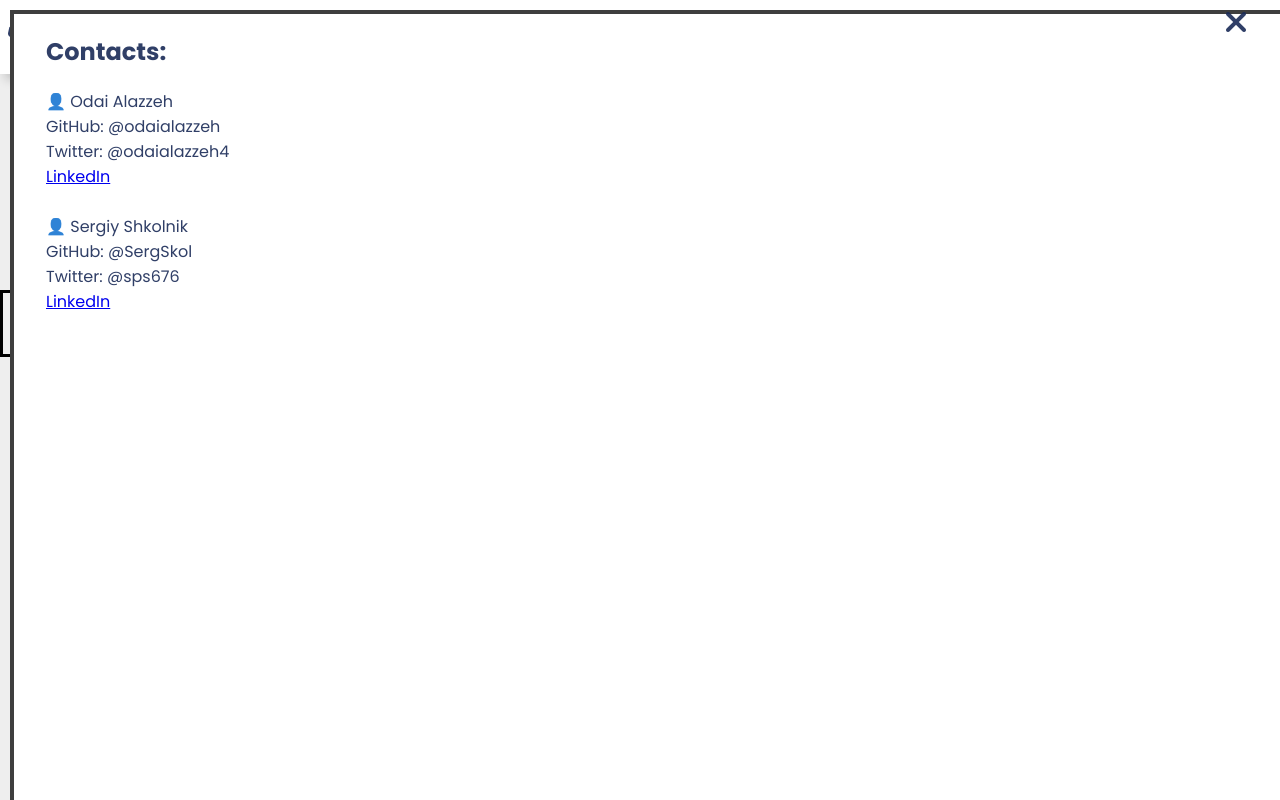
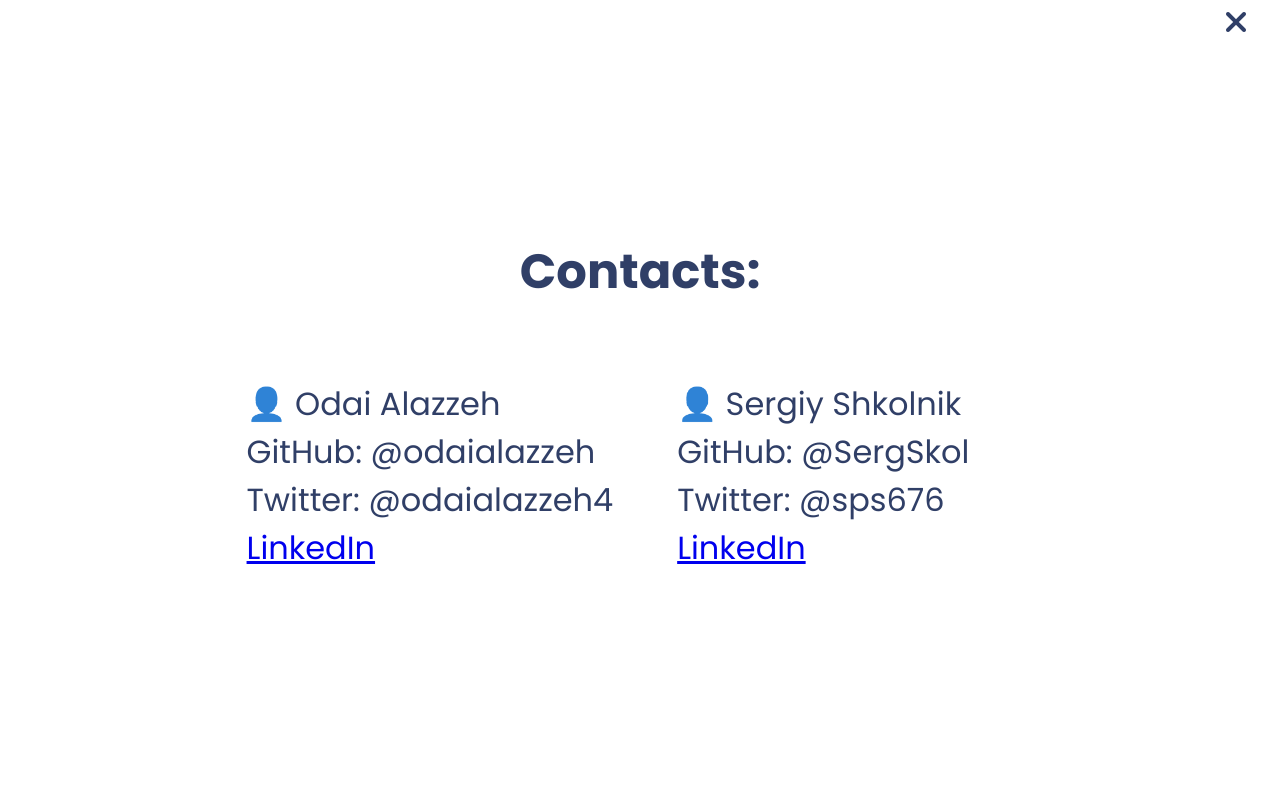
Before and after one commit to odaialazzeh/JS-capstone-project, a website built with webpack: page src/index.html in a window 1280 px wide. Both pictures are taken after a click on the item "Contacts". Built offline with nearby package versions, Linux system fonts and the light colour scheme; no server answers.

Commit message:
Update src folder

```diff
--- a/src/module/show-popup-contacts.js
+++ b/src/module/show-popup-contacts.js
@@ -11,13 +11,16 @@ const showPopupContacts = () => {
     cont.remove();
   });
 
+  const p1 = document.createElement('h2');
+  p1.textContent = 'Contacts:';
+  cont.appendChild(p1);
+
   const div = document.createElement('div');
   div.className = 'cont-popup-div';
   cont.appendChild(div);
 
-  const p1 = document.createElement('h2');
-  p1.textContent = 'Contacts:';
-  div.appendChild(p1);
+  const div1 = document.createElement('div');
+  div.appendChild(div1);
 
   const p2 = document.createElement('p');
   p2.className = 'cont-popup-p';
@@ -25,14 +28,20 @@ const showPopupContacts = () => {
   👤 Odai Alazzeh <br>
       GitHub: @odaialazzeh <br>
       Twitter: @odaialazzeh4 <br>
-      <a href="https://www.linkedin.com/in/odai-alazzeh-01546024a/">LinkedIn</a> <br>
-      <br>
+      <a href="https://www.linkedin.com/in/odai-alazzeh-01546024a/">LinkedIn</a>`;
+  div1.appendChild(p2);
+
+  const div2 = document.createElement('div');
+  div.appendChild(div2);
+
+  const p3 = document.createElement('p');
+  p3.className = 'cont-popup-p';
+  p3.innerHTML = `
   👤 Sergiy Shkolnik <br>
-    GitHub: @SergSkol <br>
-    Twitter: @sps676 <br>
-    <a href="https://www.linkedin.com/in/sergiy-shkolnik-7801a53/">LinkedIn</a> <br>
-    `;
-  div.appendChild(p2);
+  GitHub: @SergSkol <br>
+  Twitter: @sps676 <br>
+  <a href="https://www.linkedin.com/in/sergiy-shkolnik-7801a53/">LinkedIn</a>`;
+  div2.appendChild(p3);
 
   mainSection.appendChild(cont);
 };
--- a/src/style.css
+++ b/src/style.css
@@ -66,6 +66,7 @@ header nav ul {
 
 header nav ul li {
   padding-left: 1em;
+  cursor: pointer;
 }
 
 header nav ul #meals {
@@ -294,16 +295,19 @@ button {
 
 .cat-popup {
   display: flex;
+  flex-direction: row;
+  justify-content: center;
+  align-items: center;
   flex-wrap: wrap;
+  padding: 1em;
   position: fixed;
-  top: 10px;
-  left: 10px;
+  top: 0;
+  left: 0;
   background-color: white;
-  border: 4px solid #3e3e3e;
   overflow-y: scroll;
+  width: 100%;
   height: 100%;
   z-index: 999;
-  padding: 0 32px 0 32px;
 }
 
 .cat-popup-close-icon {
@@ -321,17 +325,31 @@ button {
 
 .cont-popup {
   display: flex;
-  flex-wrap: wrap;
+  flex-direction: column;
+  justify-content: center;
+  align-items: center;
   position: fixed;
-  top: 10px;
-  left: 10px;
+  top: 0;
+  left: 0;
   background-color: white;
-  border: 4px solid #3e3e3e;
   overflow-y: scroll;
   height: 100%;
   z-index: 999;
-  padding: 0 32px 0 32px;
   width: 100%;
+}
+
+.cont-popup h2 {
+  font-size: 3em;
+}
+
+.cont-popup-div {
+  display: flex;
+  flex-direction: row;
+}
+
+.cont-popup-p {
+  margin-right: 2em;
+  font-size: 2em;
 }
 
 .cont-popup-close-icon {
```
